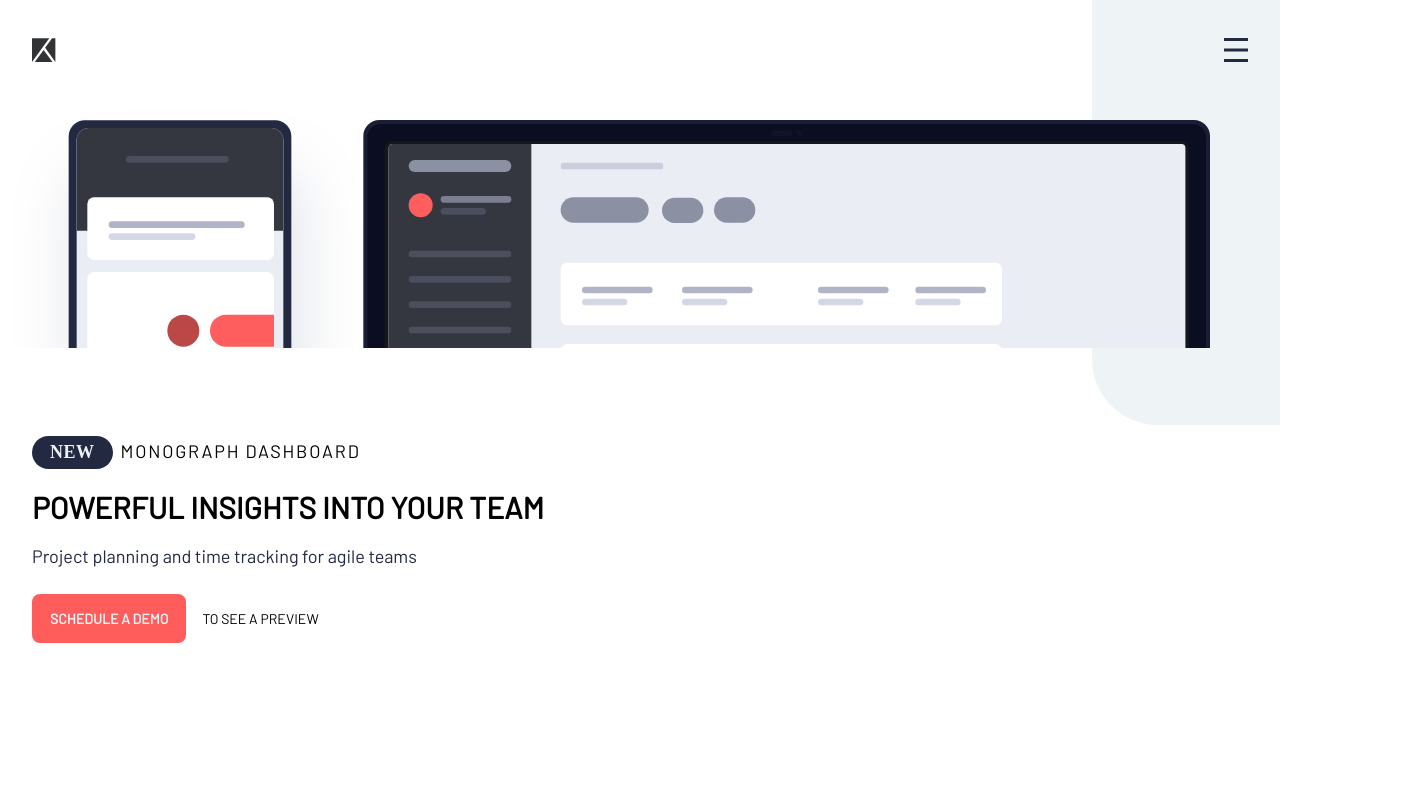
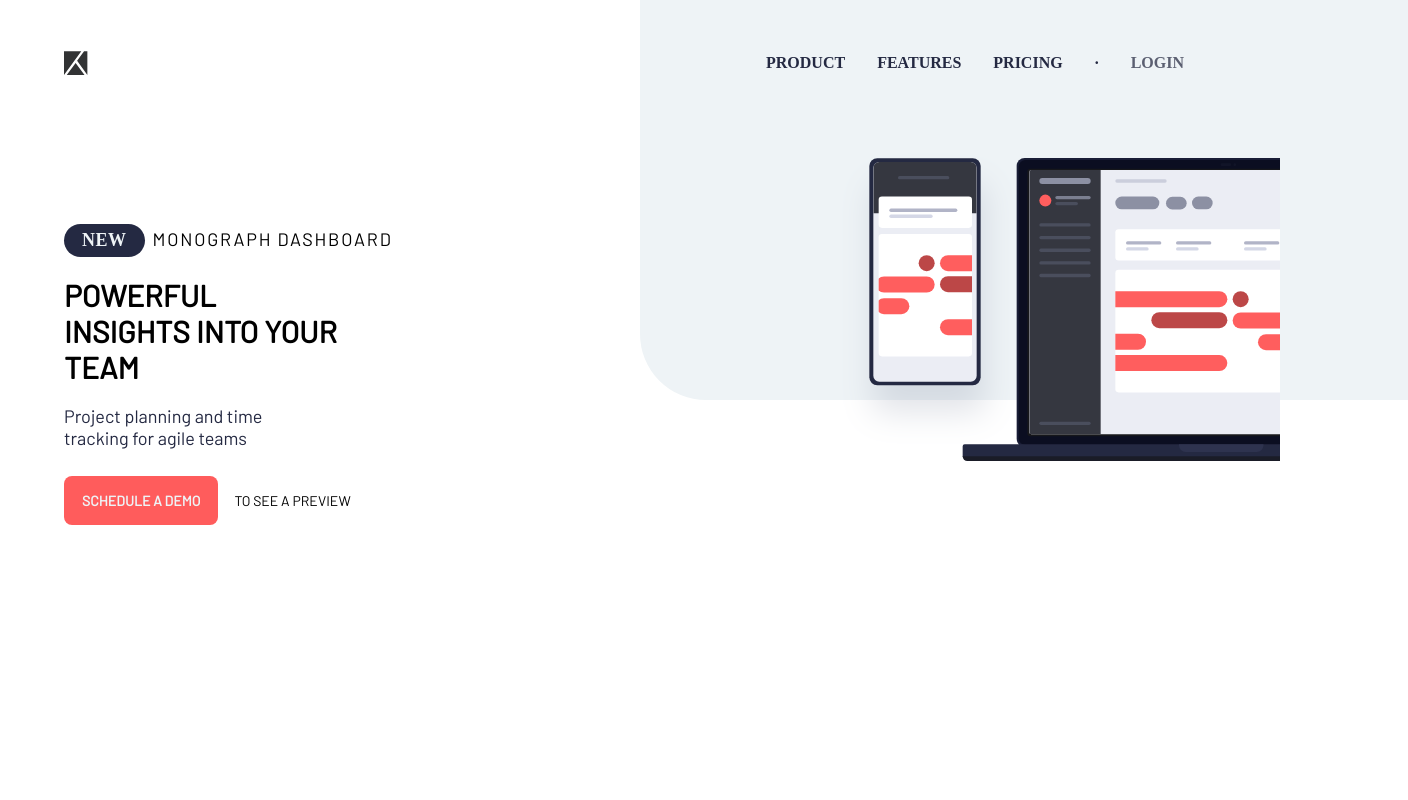
Before and after one commit to cyeguez/-Project-tracking-intro-component, a plain HTML site: page index.html in a window 1280 px wide. Shown: the top 800 px of the page, 1408 px wide, since content can reach past the window. Drawn offline with Linux system fonts and the light colour scheme; a web font is replaced by a local one.

Commit message:
Agregar ruta nueva de los estilos

```diff
--- a/index.html
+++ b/index.html
@@ -13,7 +13,7 @@
     />
     <link rel="stylesheet" href="./styles/reset.css" />
     <link rel="stylesheet" href="./styles/fonts.css" />
-    <link rel="stylesheet" href="./styles/style.css" />
+    <link rel="stylesheet" href="/styles/style.css" />
 
     <title>Frontend Mentor | Project tracking intro component</title>
 
--- a/js/app.js
+++ b/js/app.js
@@ -2,6 +2,9 @@ const botonMenu = document.querySelector(".header__icon-menu");
 const botonCerrar = document.querySelector(".header__icon-close");
 const nav = document.querySelector(".nav");
 
+var screenWidth = window.innerWidth;
+
+if (screenWidth < 768) {
   botonMenu.addEventListener("click", () => {
     botonCerrar.style.display = "inline-block";
     botonMenu.style.display = "none";
@@ -12,3 +15,4 @@ botonCerrar.addEventListener("click", () => {
     botonMenu.style.display = "inline-block";
     nav.style.transform = "scale(0)";
   });
+}
--- a/styles/style.css
+++ b/styles/style.css
@@ -56,7 +56,7 @@ body {
       padding-inline: 1rem;
       box-shadow: 0 0 6px rgba(0, 0, 0, 0.2);
       transform: scale(0);
-      transition: transform .6s;
+      transition: transform 0.6s;
 
       .nav__links {
         width: 100%;
@@ -76,8 +76,8 @@ body {
           }
         }
 
-        .link:last-child{
-          color: var(--Dark-Grayish-Blue)
+        .link:last-child {
+          color: var(--Dark-Grayish-Blue);
         }
 
         .punto {
@@ -101,7 +101,7 @@ body {
 
     .main__contenido {
       margin-top: 4.5rem;
-      padding-left: 32px;
+      padding-inline: 1rem;
 
       .contenido__enunciado {
         text-transform: uppercase;
@@ -149,7 +149,7 @@ body {
           padding: 16px 18px;
           border-radius: 8px;
 
-          &:hover{
+          &:hover {
             cursor: pointer;
           }
         }
@@ -161,8 +161,9 @@ body {
     }
 
     .main__ilustracion {
+      width: 100%;
+      min-height: 270px;
       margin-top: -16rem;
-      height: 240px;
       grid-row: 1/2;
       background-image: url("../images/illustration-devices.svg");
       background-size: cover;
@@ -182,3 +183,168 @@ body {
     }
   }
 }
+@media screen and (min-width: 768px) {
+  body {
+    .decoracion {
+      position: absolute;
+      top: 0;
+      right: 0;
+      bottom: 0;
+      left: 50%;
+      background-color: var(--Light-Grayish-Blue);
+      width: 60%;
+      height: 400px;
+      z-index: -1;
+      border-radius: 0 0 0 66px;
+    }
+
+    header {
+      max-width: 1440px;
+      margin: 0 auto;
+      font-family: var(--Barlow-condensed);
+      display: flex;
+      justify-content: space-between;
+      align-items: center;
+      flex-wrap: no-wrap;
+      align-items: center;
+      padding-top: 38px;
+      padding-inline: 64px;
+
+      .header__icon-close,
+      .header__icon-menu {
+        display: none;
+      }
+
+      .nav {
+        width: 50%;
+        margin-top: 0;
+        background-color: #ffffff;
+        padding-inline: 1rem;
+        box-shadow: none;
+        transform: scale(1);
+        transition: transform 0.6s;
+        background-color: transparent;
+
+        .nav__links {
+          width: 100%;
+          display: flex;
+          flex-direction: row;
+          justify-content: flex-end;
+          align-items: center;
+
+          .link {
+            padding: 1rem;
+            text-transform: uppercase;
+            color: var(--Very-Dark-Blue);
+            font-weight: 700;
+
+            &:hover {
+              cursor: pointer;
+            }
+          }
+
+          .link:last-child {
+            color: var(--Dark-Grayish-Blue);
+          }
+
+          .punto {
+            display: inline;
+
+            margin-top: -8px;
+          }
+
+          .linea {
+
+            display: none;
+          }
+        }
+      }
+    }
+
+    main {
+      max-width: 1440px;
+      margin: 0 auto;
+      margin-top: 64px;
+      padding-inline: 0 ;
+      display: grid;
+      grid-template-columns: 50% 50%;
+      grid-template-rows:677px ;
+      font-family: var(--Barlow);
+
+      .main__contenido {
+        grid-column: 1/2;
+        margin-top: 4.5rem;
+        padding-left: 64px;
+
+        .contenido__enunciado {
+          text-transform: uppercase;
+          font-size: 1.125rem;
+          letter-spacing: 0.1em;
+
+          .contenido__enunciado--resaltado {
+            display: inline-block;
+            margin-right: 8px;
+            background-color: var(--Very-Dark-Blue);
+            color: var(--Light-Grayish-Blue);
+            border-radius: 20px;
+            padding: 6px 18px;
+            font-weight: 700;
+            letter-spacing: 0.5px;
+            font-family: var(--Barlow-condensed);
+          }
+        }
+        .contenido__titulo {
+          width: 50%;
+          margin-top: 20px;
+          font-size: 1.875rem;
+          text-transform: uppercase;
+          font-weight: bold;
+        }
+
+        .contenido__subtitulo {
+          width: 42%;
+          margin-top: 20px;
+          font-size: 1.125rem;
+          color: var(--Very-Dark-Blue);
+        }
+
+        .contenido__promo {
+          margin-top: 27px;
+          display: flex;
+          align-items: center;
+          gap: 16px;
+          font-size: 14px;
+
+          .promo__boton {
+            background-color: var(--Red);
+            color: var(--Light-Grayish-Blue);
+            text-transform: uppercase;
+            font-weight: 700;
+            padding: 16px 18px;
+            border-radius: 8px;
+
+            &:hover {
+              cursor: pointer;
+            }
+          }
+
+          .promo__text {
+            text-transform: uppercase;
+          }
+        }
+      }
+
+      .main__ilustracion {
+        width: 100%;
+
+        margin-top: 0;
+        grid-column: 2/3;
+        background-image: url("../images/illustration-devices.svg");
+        background-size: contain;
+        background-repeat: no-repeat;
+        background-position-x:200px;
+
+      }
+    }
+  }
+}
```
Lines whose indentation alone changed are shown as unchanged.
